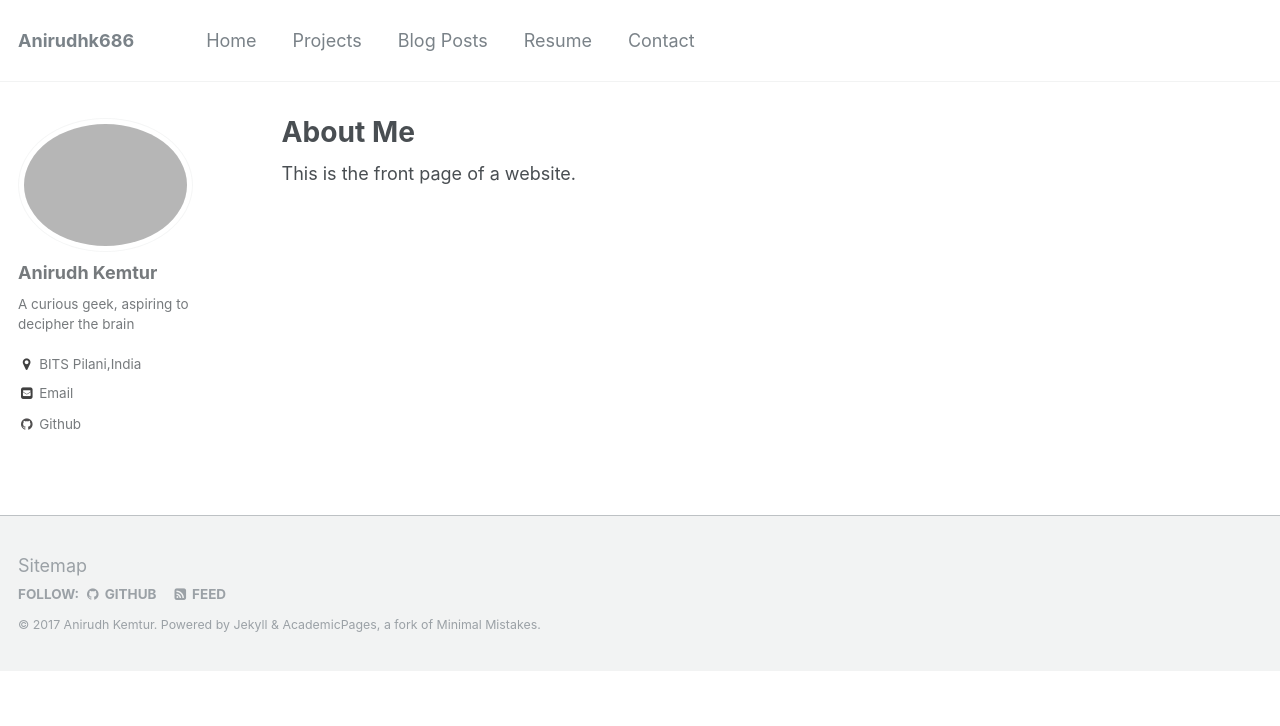
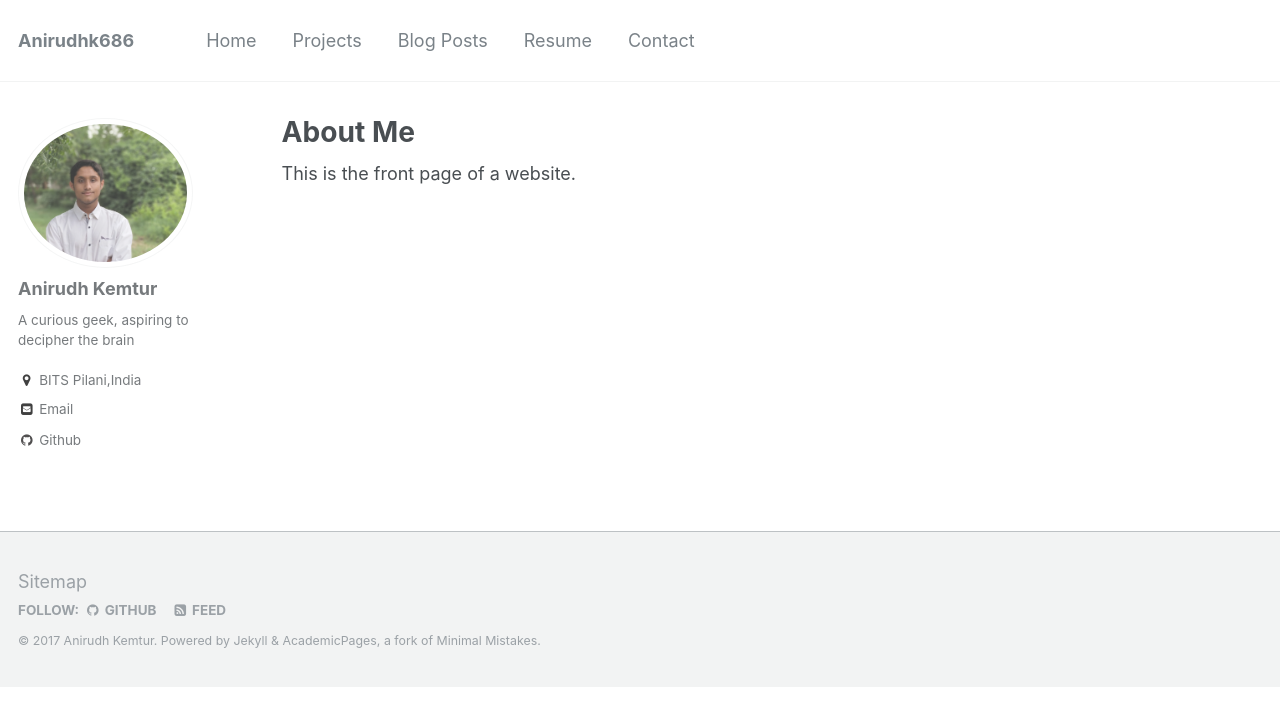
Before and after one commit to anirudhk686/anirudhk686.github.io, a Jekyll site: the page built from _pages/about.md, in a window 1280 px wide. Shown: the top 726 px of the page. Built offline with Jekyll 4.4.1, drawn with Linux system fonts in a browser that asks for light colours.

Commit message:
Update _config.yml

```diff
--- a/_config.yml
+++ b/_config.yml
@@ -79,7 +79,7 @@ analytics:
 # Site Author
 author:
   name             : "Anirudh Kemtur"
-  avatar           : "p5.jpg"
+  avatar           : "p2.jpg"
   bio              : "A curious geek, aspiring to decipher the brain"
   location         : "BITS Pilani,India"
   employer         :
```
